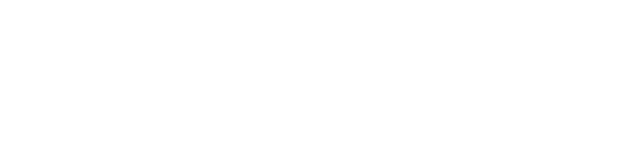
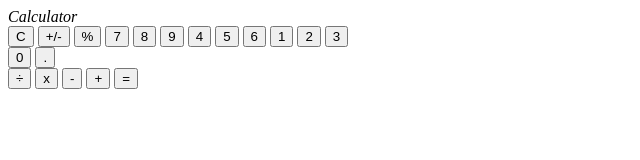
Before and after one commit to HamzaIbrahimi/calculator-project, a plain HTML site: page index.html in a window 1280 px wide. Shown: the whole page, without its empty margins (0-640 px from the left). Drawn offline with Linux system fonts and the light colour scheme.

Commit message:
Html setup for calculator

```diff
--- a/index.html
+++ b/index.html
@@ -8,6 +8,39 @@
     <script src="script.js" defer></script>
 </head>
 <body>
+    <div class="main_container">
+        <div class="title"><em>Calculator</em></div>
+        <div id="calc_container">
+        <div class="screen_area"></div>
+            <div class="buttons">
+               <div class="grey_numbers">
+                    <button id="clear">C</button>
+                    <button id="plusminus">+/-</button>
+                    <button id="percentage">%</button>
+                    <button id="seven">7</button>
+                    <button id="eight">8</button>
+                    <button id="nine">9</button>
+                    <button id="four">4</button>
+                    <button id="five">5</button>
+                    <button id="six">6</button>
+                    <button id="one">1</button>
+                    <button id="two">2</button>
+                    <button id="three">3</button>
+                    <div class="expand_zero">
+                        <button id="zero">0</button>
+                        <button id="point">.</button>
+                    </div>
+             </div>
+                <div class="orange_numbers">
+                    <button id="divide">÷</button>
+                    <button id="multiply">x</button>
+                    <button id="subtract">-</button>
+                    <button id="add">+</button>
+                    <button id="equal">=</button>
+                </div>
+            </div>
+        </div>
+    </div>
 
 </body>
 </html>
```
